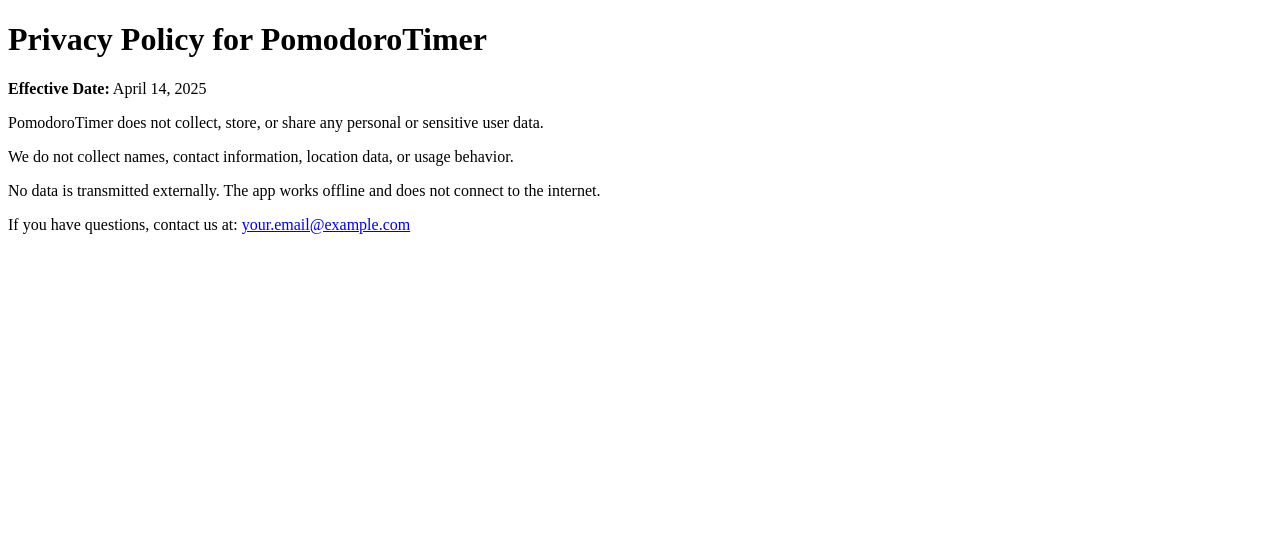
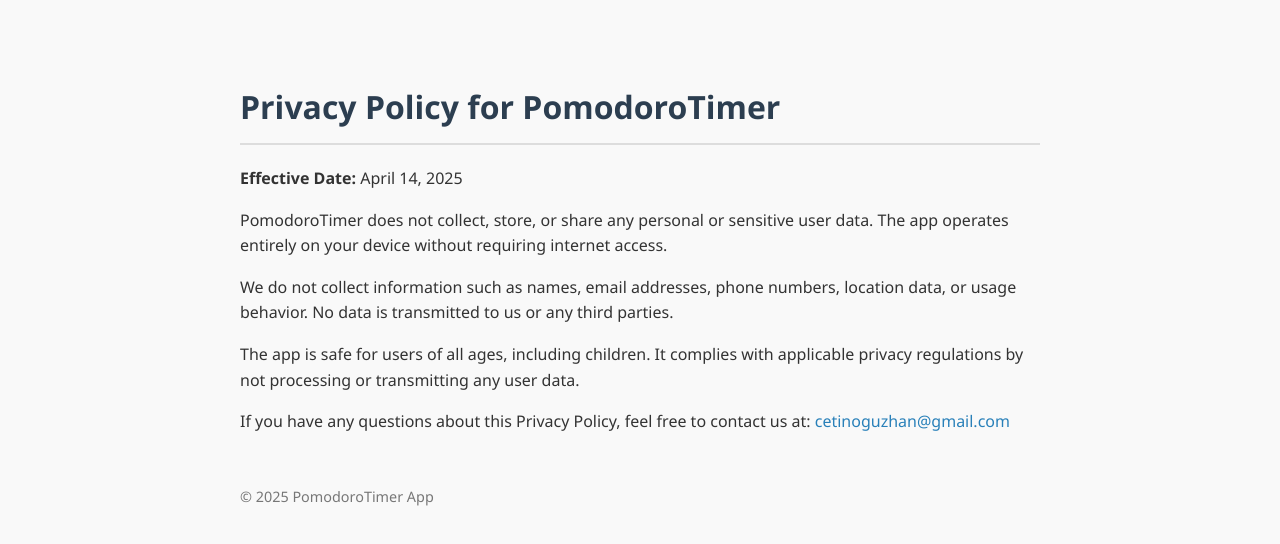
Before and after one commit to ocetin00/temp, a plain HTML site: page index.html in a window 1280 px wide. Drawn offline with Linux system fonts and the light colour scheme.

Commit message:
Update index.html

```diff
--- a/index.html
+++ b/index.html
@@ -1,15 +1,76 @@
 <!DOCTYPE html>
 <html lang="en">
 <head>
-  <meta charset="UTF-8">
-  <title>Privacy Policy</title>
+  <meta charset="UTF-8" />
+  <meta name="viewport" content="width=device-width, initial-scale=1.0"/>
+  <title>Privacy Policy – PomodoroTimer</title>
+  <style>
+    body {
+      font-family: "Segoe UI", sans-serif;
+      max-width: 800px;
+      margin: 40px auto;
+      padding: 20px;
+      background-color: #f9f9f9;
+      color: #333;
+      line-height: 1.6;
+    }
+
+    h1 {
+      color: #2c3e50;
+      font-size: 2rem;
+      border-bottom: 2px solid #ddd;
+      padding-bottom: 10px;
+    }
+
+    p {
+      margin-bottom: 1em;
+    }
+
+    a {
+      color: #2980b9;
+      text-decoration: none;
+    }
+
+    a:hover {
+      text-decoration: underline;
+    }
+
+    footer {
+      margin-top: 50px;
+      font-size: 0.9em;
+      color: #777;
+    }
+  </style>
 </head>
 <body>
+
   <h1>Privacy Policy for PomodoroTimer</h1>
+
   <p><strong>Effective Date:</strong> April 14, 2025</p>
-  <p>PomodoroTimer does not collect, store, or share any personal or sensitive user data.</p>
-  <p>We do not collect names, contact information, location data, or usage behavior.</p>
-  <p>No data is transmitted externally. The app works offline and does not connect to the internet.</p>
-  <p>If you have questions, contact us at: <a href="mailto:your.email@example.com">your.email@example.com</a></p>
+
+  <p>
+    PomodoroTimer does not collect, store, or share any personal or sensitive user data.
+    The app operates entirely on your device without requiring internet access.
+  </p>
+
+  <p>
+    We do not collect information such as names, email addresses, phone numbers, location data,
+    or usage behavior. No data is transmitted to us or any third parties.
+  </p>
+
+  <p>
+    The app is safe for users of all ages, including children. It complies with applicable privacy regulations
+    by not processing or transmitting any user data.
+  </p>
+
+  <p>
+    If you have any questions about this Privacy Policy, feel free to contact us at:
+    <a href="mailto:cetinoguzhan@gmail.com">cetinoguzhan@gmail.com</a>
+  </p>
+
+  <footer>
+    &copy; 2025 PomodoroTimer App
+  </footer>
+
 </body>
 </html>
```
